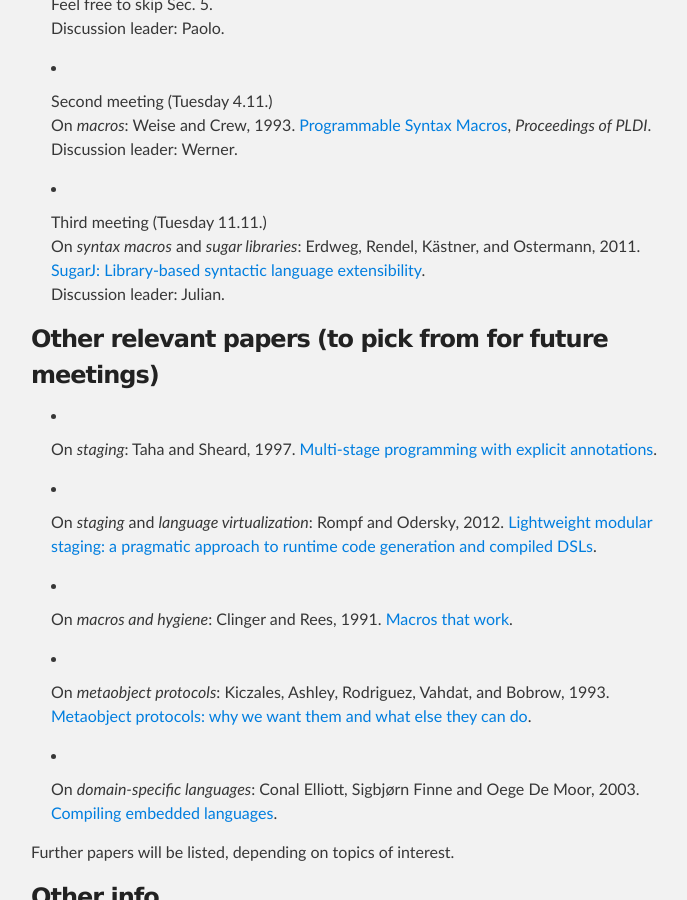
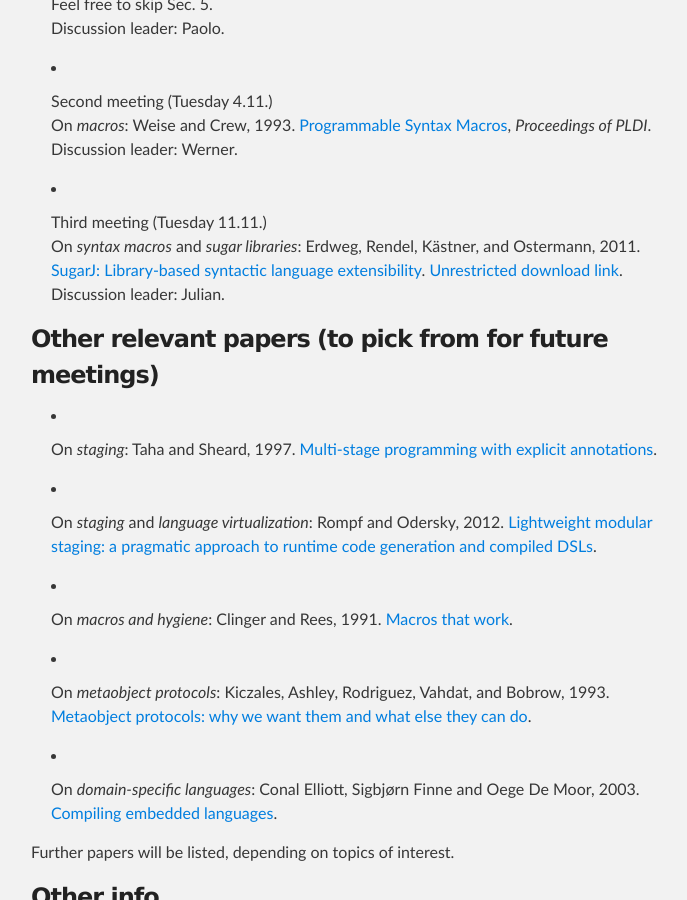
Before and after one commit to ps-mr/ps-mr.github.io, a Jekyll site: the page built from ws14-metaprogramming.md, in a window 1280 px wide and 900 px high, scrolled down 986 px. Shown: the whole window, without its empty margins (289-976 px from the left). Built offline with Jekyll 4.4.1, drawn with Linux system fonts in a browser that asks for light colours.

Commit message:
WS14MP: Add link to free version of paper

```diff
--- a/ws14-metaprogramming.md
+++ b/ws14-metaprogramming.md
@@ -27,7 +27,7 @@
 Discussion leader: Werner.
 
 * Third meeting (Tuesday 11.11.)\\
-On *syntax macros* and *sugar libraries*: Erdweg, Rendel, Kästner, and Ostermann, 2011. [SugarJ: Library-based syntactic language extensibility](http://dl.acm.org/citation.cfm?id=2048099).\\
+On *syntax macros* and *sugar libraries*: Erdweg, Rendel, Kästner, and Ostermann, 2011. [SugarJ: Library-based syntactic language extensibility](http://dl.acm.org/citation.cfm?id=2048099). [Unrestricted download link](http://www.student.informatik.tu-darmstadt.de/~xx00seba/publications/sugarj.pdf).\\
 Discussion leader: Julian.
 
 ### Other relevant papers (to pick from for future meetings)
```
